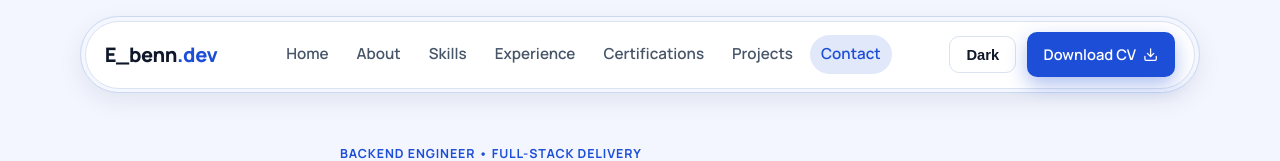
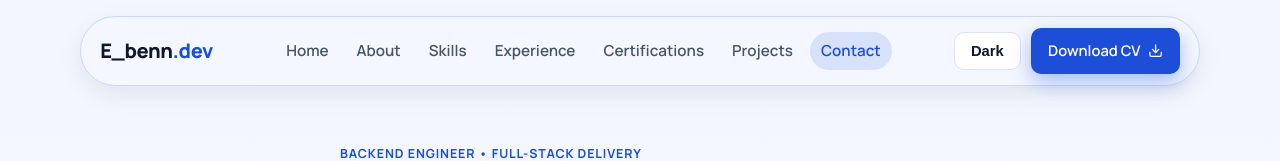
Before and after one commit to Ebetosin/New-portfolio-Website, a React (Vite) app: page / in a window 1280 px wide. Shown: the top 161 px of the page. Built offline with nearby package versions, Linux system fonts and the light colour scheme.

Commit message:
Remove extra outer navbar ring layer

```diff
--- a/src/App.css
+++ b/src/App.css
@@ -134,7 +134,6 @@ h2 {
   background: color-mix(in oklab, var(--bg-soft), var(--surface) 38%);
   border: 1px solid color-mix(in oklab, var(--border), var(--accent) 8%);
   border-radius: 999px;
-  padding: 0.22rem;
   box-shadow: var(--shadow-sm);
   backdrop-filter: blur(10px);
 }
@@ -149,9 +148,6 @@ h2 {
   align-items: center;
   justify-content: space-between;
   gap: 1rem;
-  background: var(--surface);
-  border: 1px solid var(--border);
-  border-radius: 999px;
   padding: 0.65rem 1.2rem;
 }
 
```
